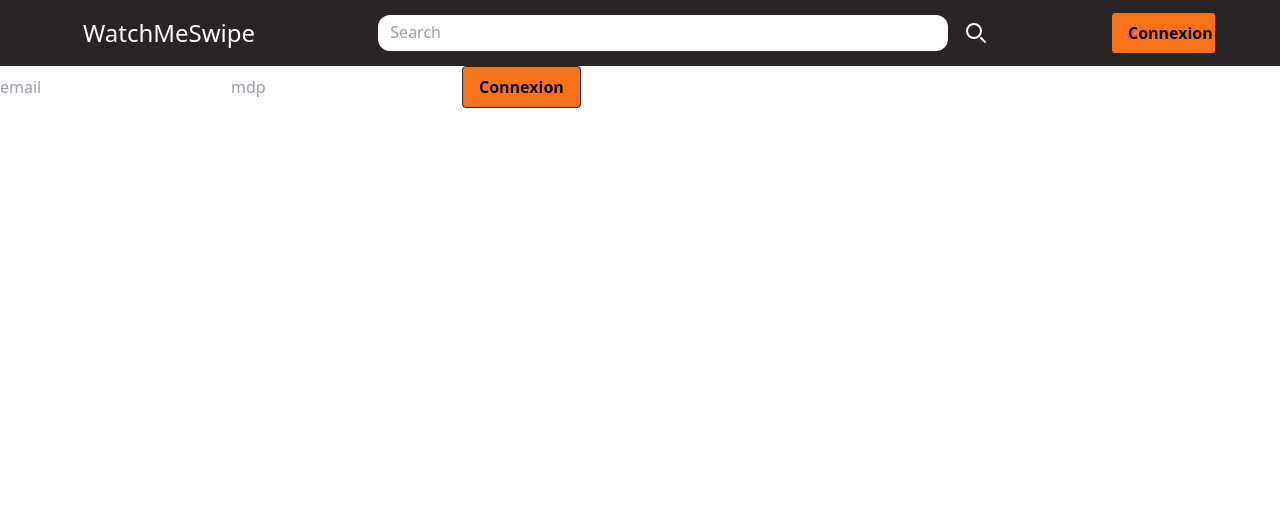
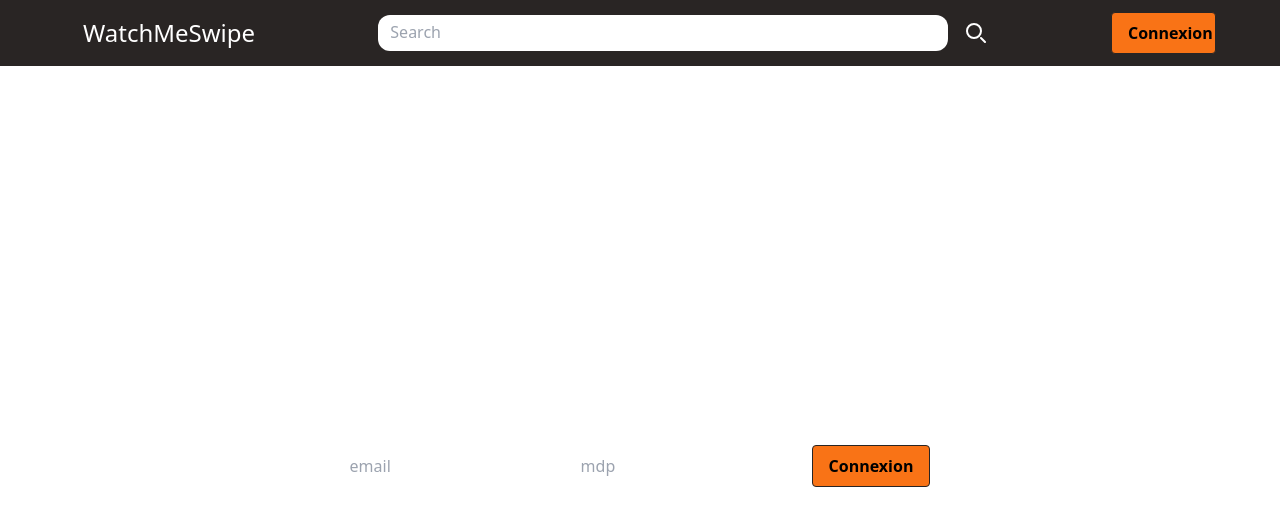
Before and after one commit to bseixeiro/ISITECH-L2-infra-dev-grp-5, a React (Vite) app: page / in a window 1280 px wide. Shown: the top 526 px of the page. Built offline with nearby package versions, Linux system fonts and the light colour scheme.

Commit message:
init Connexion Page

```diff
--- a/src/components/ConnexionPage.tsx
+++ b/src/components/ConnexionPage.tsx
@@ -7,7 +7,8 @@ type IProps = {
 
 const ConnexionPage: FC<IProps> = () => {
   return (
-    <div className="">
+    <div className="flex justify-center items-center h-screen">
+      <div>
         <input type="text" placeholder="email"></input>
         <input type="text" placeholder="mdp"></input>
         <Button
@@ -16,6 +17,7 @@ const ConnexionPage: FC<IProps> = () => {
           className="bg-orange-500 text-black font-semibold py-2 px-4 rounded hover:bg-orange-600 hover:text-white focus:outline-none focus:ring-2 focus:ring-orange-300 border border-stone-800 hover:border-gray-500"
         ></Button>
       </div>
+    </div>
   );
 };
 
```
Lines whose indentation alone changed are shown as unchanged.
